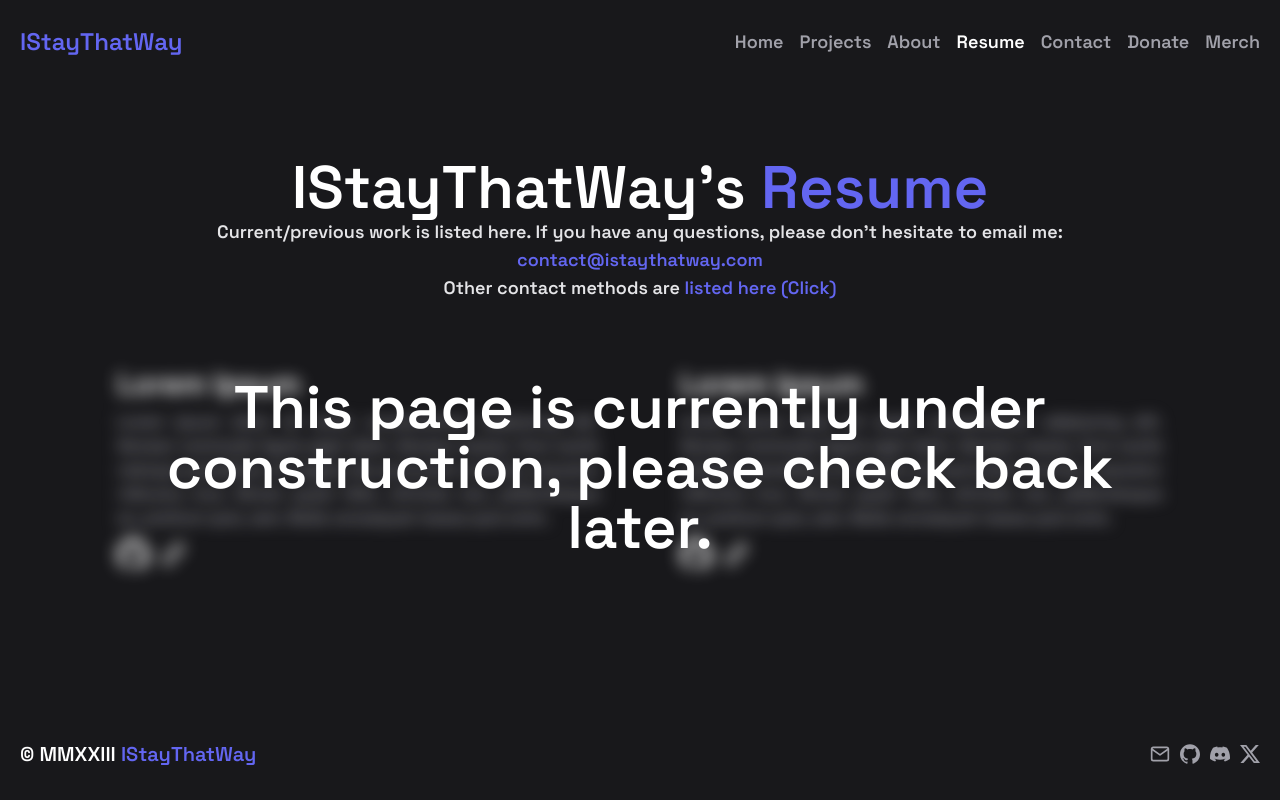
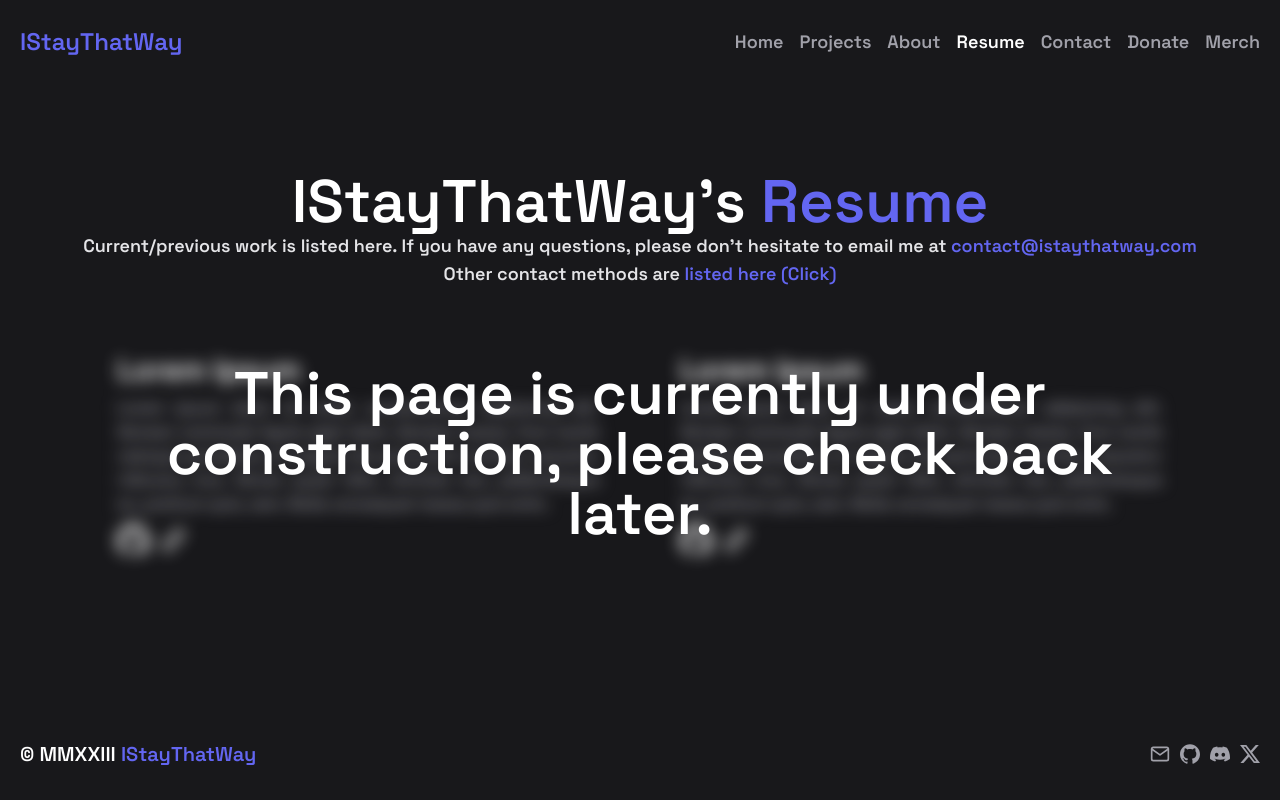
Before and after one commit to IStayThatWayCoding/istaythatway.com, a Next.js app: page /resume in a window 1280 px wide. Shown: the top 800 px of the page. Built offline with nearby package versions, Linux system fonts and the light colour scheme.

Commit message:
Update resume.js

```diff
--- a/pages/resume.js
+++ b/pages/resume.js
@@ -14,7 +14,7 @@ return (
                                 IStayThatWay's <span className="text-indigo-500">Resume</span>
                             </h1>
                             <p className="text-gray-200 text-lg font-medium px-4">
-                                Current/previous work is listed here. If you have any questions, please don't hesitate to email me: <br/><a href="mailto:contact@istaythatway.com" target="_blank">contact@istaythatway.com</a><br/>Other contact methods are <a href="https://istaythatway.com/contact" target="_self">listed here (Click)</a>
+                                Current/previous work is listed here. If you have any questions, please don't hesitate to email me at <a href="mailto:contact@istaythatway.com" target="_blank">contact@istaythatway.com</a><br/>Other contact methods are <a href="https://istaythatway.com/contact" target="_self">listed here (Click)</a>
                             </p>
                         </div>
                         <div className="relative w-11/12 mx-auto overflow-auto">
```
